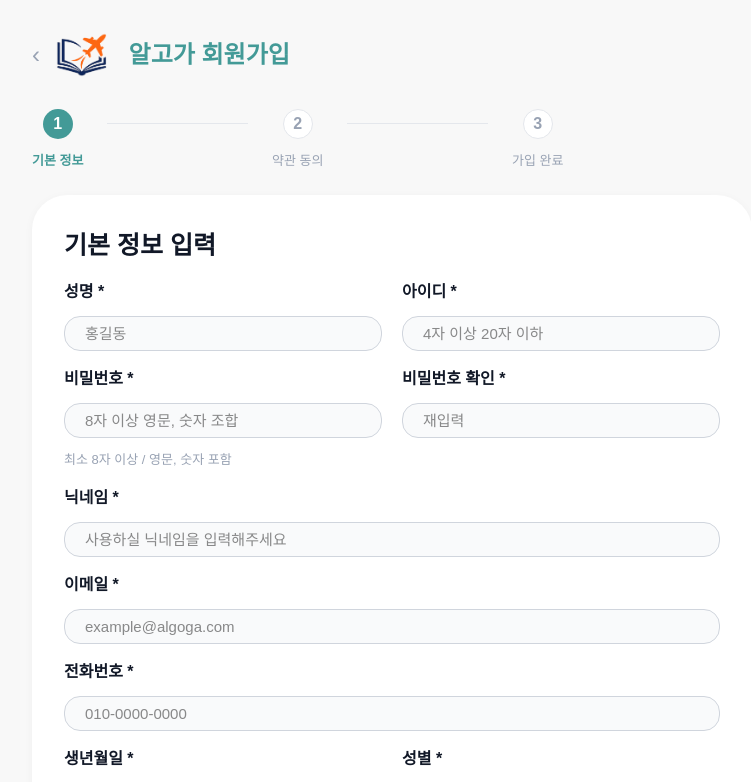
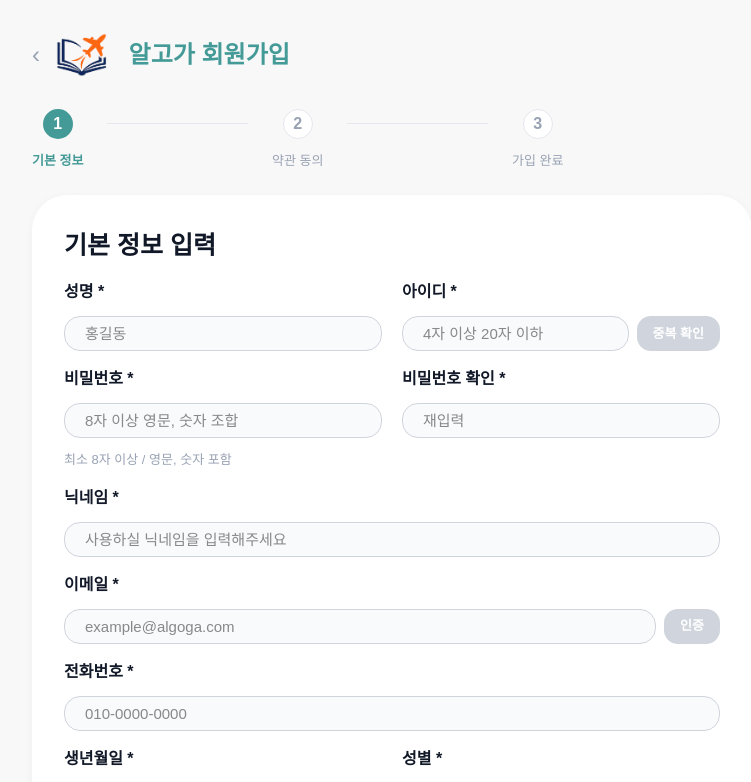
Before and after one commit to kid-mily/Algoga-frontend, a Next.js app: page /auth/register in a window 1280 px wide. Shown: the top 782 px of the page, without its empty margins (248-999 px from the left). Built offline with nearby package versions, Linux system fonts and the light colour scheme; no server answers.

Commit message:
[feature]회원가입 이메일 인증#180

```diff
--- a/src/app/auth/register/page.tsx
+++ b/src/app/auth/register/page.tsx
@@ -56,8 +56,9 @@ export default function RegisterPage() {
       await signup(formData);
       setStep(3); // 성공 시 Step 3으로 넘어감
 
-    } catch (error: any) {
-      const errMsg = error.message || "서버 오류가 발생했습니다.";
+    } catch (error: unknown) {
+      const errMsg =
+        error instanceof Error ? error.message : "서버 오류가 발생했습니다.";
 
       // 🌟 [핵심] 에러 내용에 따라 어떤 필드의 에러인지 구분
       if (errMsg.includes("아이디")) {
--- a/src/features/auth/components/RegisterInfoForm.tsx
+++ b/src/features/auth/components/RegisterInfoForm.tsx
@@ -1,9 +1,28 @@
 "use client";
 
 import { useState } from "react";
+import {
+  checkUsernameDuplicate,
+  sendSignupEmailCode,
+  verifySignupEmailCode,
+} from "@/features/services/signup.service";
+
+interface RegisterFormData {
+  name: string;
+  username: string;
+  password: string;
+  passwordConfirm: string;
+  email: string;
+  phone: string;
+  birthDate: string;
+  gender: string;
+  nickname: string;
+  referralCode: string;
+  signupPath: string;
+}
 
 interface RegisterInfoFormProps {
-  formData: any;
+  formData: RegisterFormData;
   onChange: (field: string, value: string) => void;
   onNext: () => void;
   isLoading?: boolean;
@@ -21,6 +40,18 @@ export default function RegisterInfoForm({
 }: RegisterInfoFormProps) {
   const [errors, setErrors] = useState<Record<string, string>>({});
   const [isEtcRoute, setIsEtcRoute] = useState(formData.signupPath !== "" && !["search", "social", "friend", "ad"].includes(formData.signupPath));
+  const [isCheckingUsername, setIsCheckingUsername] = useState(false);
+  const [isUsernameChecked, setIsUsernameChecked] = useState(false);
+  const [usernameMessage, setUsernameMessage] = useState("");
+  const [isSendingEmailCode, setIsSendingEmailCode] = useState(false);
+  const [isVerifyingEmailCode, setIsVerifyingEmailCode] = useState(false);
+  const [isEmailCodeSent, setIsEmailCodeSent] = useState(false);
+  const [isEmailVerified, setIsEmailVerified] = useState(false);
+  const [isEmailDuplicated, setIsEmailDuplicated] = useState(false);
+  const [emailCode, setEmailCode] = useState("");
+  const [emailMessage, setEmailMessage] = useState("");
+
+  const emailRegex = /^[^\s@]+@[^\s@]+\.[^\s@]+$/;
 
   const validateForm = () => {
     const newErrors: Record<string, string> = {};
@@ -40,9 +71,16 @@ export default function RegisterInfoForm({
       newErrors.passwordConfirm = "비밀번호가 일치하지 않습니다.";
     }
 
-    const emailRegex = /^[^\s@]+@[^\s@]+\.[^\s@]+$/;
     if (!formData.email || !emailRegex.test(formData.email)) {
       newErrors.email = "올바른 이메일 형식을 입력해주세요.";
+    }
+
+    if (!newErrors.username && !isUsernameChecked) {
+      newErrors.username = "아이디 중복 확인을 완료해주세요.";
+    }
+
+    if (!newErrors.email && !isEmailVerified) {
+      newErrors.email = "이메일 인증을 완료해주세요.";
     }
 
     const phoneRegex = /^\d{2,3}-\d{3,4}-\d{4}$/;
@@ -79,6 +117,155 @@ export default function RegisterInfoForm({
     }
   };
 
+  const handleUsernameChange = (value: string) => {
+    onChange("username", value);
+    setIsUsernameChecked(false);
+    setUsernameMessage("");
+
+    if (serverError?.field === "username" && setServerError) {
+      setServerError({ field: "", message: "" });
+    }
+  };
+
+  const handleEmailChange = (value: string) => {
+    onChange("email", value);
+    setIsEmailCodeSent(false);
+    setIsEmailVerified(false);
+    setIsEmailDuplicated(false);
+    setEmailCode("");
+    setEmailMessage("");
+
+    if (serverError?.field === "email" && setServerError) {
+      setServerError({ field: "", message: "" });
+    }
+  };
+
+  const handleUsernameCheck = async () => {
+    const username = formData.username.trim();
+
+    if (username.length < 4 || username.length > 20) {
+      setErrors((prev) => ({
+        ...prev,
+        username: "아이디는 4자 이상 20자 이하로 입력해주세요.",
+      }));
+      return;
+    }
+
+    try {
+      setIsCheckingUsername(true);
+      setUsernameMessage("");
+      setErrors((prev) => ({ ...prev, username: "" }));
+
+      const result = await checkUsernameDuplicate(username);
+      const resultText = typeof result === "string" ? result : "";
+      const isDuplicated =
+        result === false || /중복|이미|사용\s?중|존재/.test(resultText);
+
+      if (isDuplicated) {
+        setIsUsernameChecked(false);
+        setUsernameMessage("");
+        setErrors((prev) => ({
+          ...prev,
+          username: "이미 사용 중인 아이디입니다.",
+        }));
+        return;
+      }
+
+      setIsUsernameChecked(true);
+      setUsernameMessage("사용 가능한 아이디입니다.");
+    } catch (error: unknown) {
+      const message =
+        error instanceof Error
+          ? error.message
+          : "아이디 중복 확인에 실패했습니다.";
+
+      setIsUsernameChecked(false);
+      setUsernameMessage("");
+      setErrors((prev) => ({
+        ...prev,
+        username: message,
+      }));
+    } finally {
+      setIsCheckingUsername(false);
+    }
+  };
+
+  const handleSendEmailCode = async () => {
+    const email = formData.email.trim();
+
+    if (!emailRegex.test(email)) {
+      setErrors((prev) => ({
+        ...prev,
+        email: "올바른 이메일 형식을 입력해주세요.",
+      }));
+      return;
+    }
+
+    try {
+      setIsSendingEmailCode(true);
+      setIsEmailDuplicated(false);
+      setIsEmailVerified(false);
+      setEmailCode("");
+      setEmailMessage("");
+      setErrors((prev) => ({ ...prev, email: "" }));
+
+      await sendSignupEmailCode(email);
+      setIsEmailCodeSent(true);
+      setEmailMessage("인증번호를 이메일로 보냈습니다.");
+    } catch (error: unknown) {
+      const message =
+        error instanceof Error
+          ? error.message
+          : "이메일 인증번호 발송에 실패했습니다.";
+      const duplicated = /이미|가입|중복|존재|사용/.test(message);
+
+      setIsEmailCodeSent(false);
+      setIsEmailVerified(false);
+      setIsEmailDuplicated(duplicated);
+      setEmailMessage("");
+      setErrors((prev) => ({
+        ...prev,
+        email: duplicated ? "이미 가입된 이메일입니다." : message,
+      }));
+    } finally {
+      setIsSendingEmailCode(false);
+    }
+  };
+
+  const handleVerifyEmailCode = async () => {
+    if (!emailCode.trim()) {
+      setEmailMessage("");
+      setErrors((prev) => ({
+        ...prev,
+        emailCode: "인증번호를 입력해주세요.",
+      }));
+      return;
+    }
+
+    try {
+      setIsVerifyingEmailCode(true);
+      setErrors((prev) => ({ ...prev, emailCode: "" }));
+
+      await verifySignupEmailCode(formData.email.trim(), emailCode.trim());
+      setIsEmailVerified(true);
+      setEmailMessage("이메일 인증이 완료되었습니다.");
+    } catch (error: unknown) {
+      const message =
+        error instanceof Error
+          ? error.message
+          : "인증번호 확인에 실패했습니다.";
+
+      setIsEmailVerified(false);
+      setEmailMessage("");
+      setErrors((prev) => ({
+        ...prev,
+        emailCode: message,
+      }));
+    } finally {
+      setIsVerifyingEmailCode(false);
+    }
+  };
+
   return (
     <div className="mt-3 w-full rounded-[35px] bg-white p-8 shadow-[0_2px_10px_rgba(15,23,42,0.04)]">
       <h2 className="text-[25px] font-bold text-[#111827]">기본 정보 입력</h2>
@@ -101,21 +288,28 @@ export default function RegisterInfoForm({
         {/* 🌟 아이디 */}
         <div>
           <label className="text-[16px] font-semibold text-[#111827]">아이디 *</label>
+          <div className="mt-3 flex gap-2">
             <input
               type="text"
               value={formData.username}
-            onChange={(e) => {
-              onChange("username", e.target.value);
-              // 아이디를 수정하면 서버 에러 지우기
-              if (serverError?.field === "username" && setServerError) {
-                setServerError({ field: "", message: "" });
-              }
-            }}
+              onChange={(e) => handleUsernameChange(e.target.value)}
               placeholder="4자 이상 20자 이하"
-            className="mt-3 h-[35px] w-full rounded-[16px] border border-[#D0D5DD] bg-[#F9FAFB] px-5 text-[15px] outline-none"
+              className="h-[35px] min-w-0 flex-1 rounded-[16px] border border-[#D0D5DD] bg-[#F9FAFB] px-5 text-[15px] outline-none"
               disabled={isLoading}
             />
+            <button
+              type="button"
+              onClick={handleUsernameCheck}
+              disabled={isLoading || isCheckingUsername || !formData.username.trim()}
+              className="h-[35px] shrink-0 rounded-[14px] bg-[#439A97] px-4 text-[13px] font-semibold text-white disabled:cursor-not-allowed disabled:bg-[#D0D5DD]"
+            >
+              {isCheckingUsername ? "확인 중" : "중복 확인"}
+            </button>
+          </div>
           {errors.username && <p className="mt-1 text-[13px] text-red-500">{errors.username}</p>}
+          {!errors.username && usernameMessage && (
+            <p className="mt-1 text-[13px] text-[#439A97]">{usernameMessage}</p>
+          )}
           {/* 🌟 아이디 중복 관련 백엔드 에러 표시 */}
           {serverError?.field === "username" && !errors.username && (
             <p className="mt-1 text-[13px] text-red-500">{serverError.message}</p>
@@ -171,27 +365,67 @@ export default function RegisterInfoForm({
         {/* 🌟 이메일 */}
         <div className="col-span-2">
           <label className="text-[16px] font-semibold text-[#111827]">이메일 *</label>
+          <div className="mt-3 flex gap-2">
             <input
               type="email"
               value={formData.email}
-            onChange={(e) => {
-              onChange("email", e.target.value);
-              // 이메일을 수정하면 서버 에러 지우기
-              if (serverError?.field === "email" && setServerError) {
-                setServerError({ field: "", message: "" });
+              onChange={(e) => handleEmailChange(e.target.value)}
+              placeholder="example@algoga.com"
+              className="h-[35px] min-w-0 flex-1 rounded-[16px] border border-[#D0D5DD] bg-[#F9FAFB] px-5 text-[15px] outline-none"
+              disabled={isLoading || isEmailVerified}
+            />
+            <button
+              type="button"
+              onClick={handleSendEmailCode}
+              disabled={
+                isLoading ||
+                isSendingEmailCode ||
+                isEmailDuplicated ||
+                isEmailVerified ||
+                !emailRegex.test(formData.email)
               }
-            }}
-            placeholder="example@algoga.com"
-            className="mt-3 h-[35px] w-full rounded-[16px] border border-[#D0D5DD] bg-[#F9FAFB] px-5 text-[15px] outline-none"
-            disabled={isLoading}
-          />
+              className="h-[35px] shrink-0 rounded-[14px] bg-[#439A97] px-4 text-[13px] font-semibold text-white disabled:cursor-not-allowed disabled:bg-[#D0D5DD]"
+            >
+              {isSendingEmailCode ? "발송 중" : isEmailCodeSent ? "재발송" : "인증"}
+            </button>
+          </div>
           {/* 프론트엔드 자체 에러 (형식 등) */}
           {errors.email && <p className="mt-1 text-[13px] text-red-500">{errors.email}</p>}
+          {!errors.email && emailMessage && (
+            <p className={`mt-1 text-[13px] ${isEmailVerified ? "text-[#439A97]" : "text-[#667085]"}`}>
+              {emailMessage}
+            </p>
+          )}
 
           {/* 🌟 이메일 중복 관련 백엔드 에러 표시 */}
           {serverError?.field === "email" && !errors.email && (
             <p className="mt-1 text-[13px] text-red-500">{serverError.message}</p>
           )}
+
+          {isEmailCodeSent && !isEmailVerified && (
+            <div className="mt-3 flex gap-2">
+              <input
+                type="text"
+                value={emailCode}
+                onChange={(e) => {
+                  setEmailCode(e.target.value);
+                  setErrors((prev) => ({ ...prev, emailCode: "" }));
+                }}
+                placeholder="인증번호 입력"
+                className="h-[35px] min-w-0 flex-1 rounded-[16px] border border-[#D0D5DD] bg-[#F9FAFB] px-5 text-[15px] outline-none"
+                disabled={isLoading || isVerifyingEmailCode}
+              />
+              <button
+                type="button"
+                onClick={handleVerifyEmailCode}
+                disabled={isLoading || isVerifyingEmailCode || !emailCode.trim()}
+                className="h-[35px] shrink-0 rounded-[14px] bg-[#439A97] px-4 text-[13px] font-semibold text-white disabled:cursor-not-allowed disabled:bg-[#D0D5DD]"
+              >
+                {isVerifyingEmailCode ? "확인 중" : "확인"}
+              </button>
+            </div>
+          )}
+          {errors.emailCode && <p className="mt-1 text-[13px] text-red-500">{errors.emailCode}</p>}
         </div>
 
         {/* 전화번호 */}
```
Also changed, not shown: src/features/services/signup.service.ts (+43 -1 lines). Lines whose indentation alone changed are shown as unchanged.
